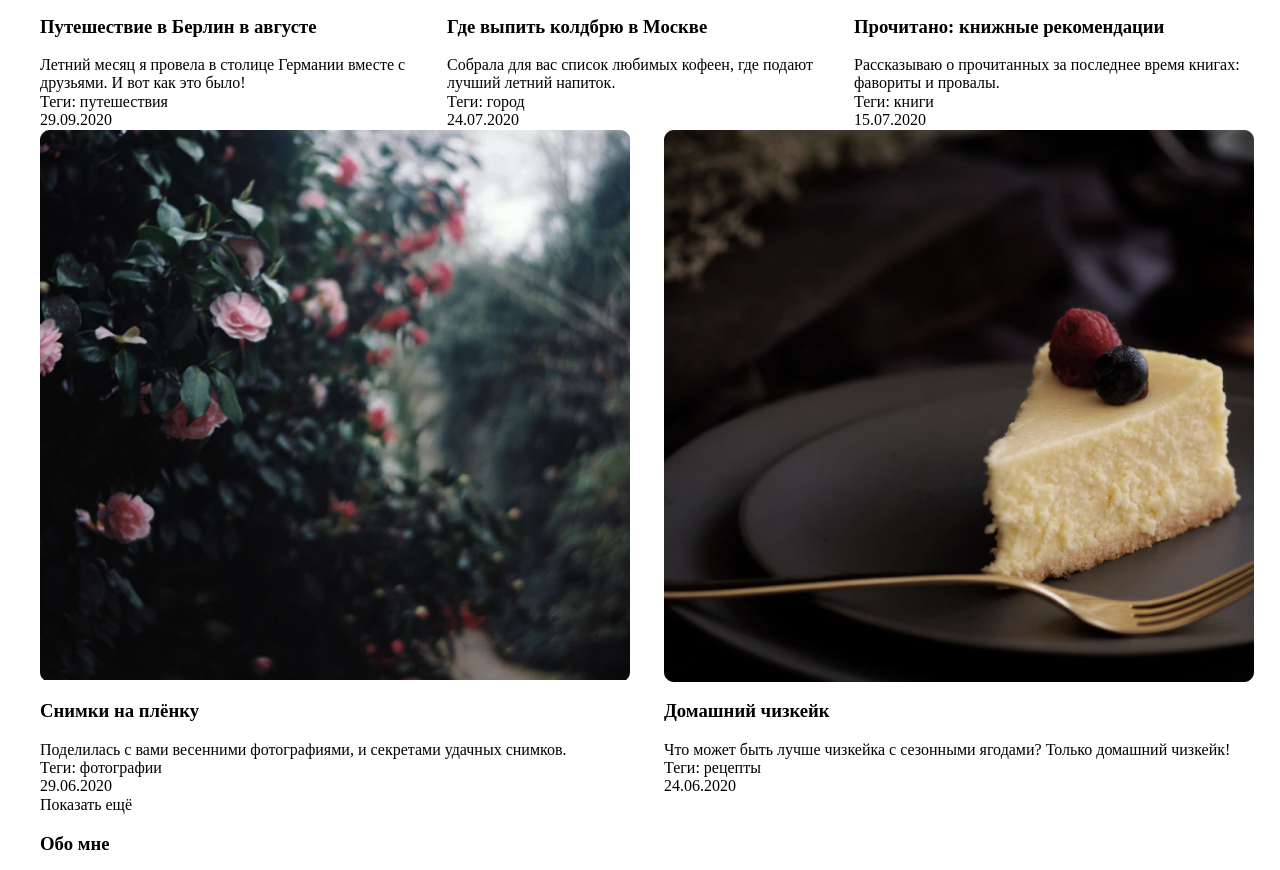
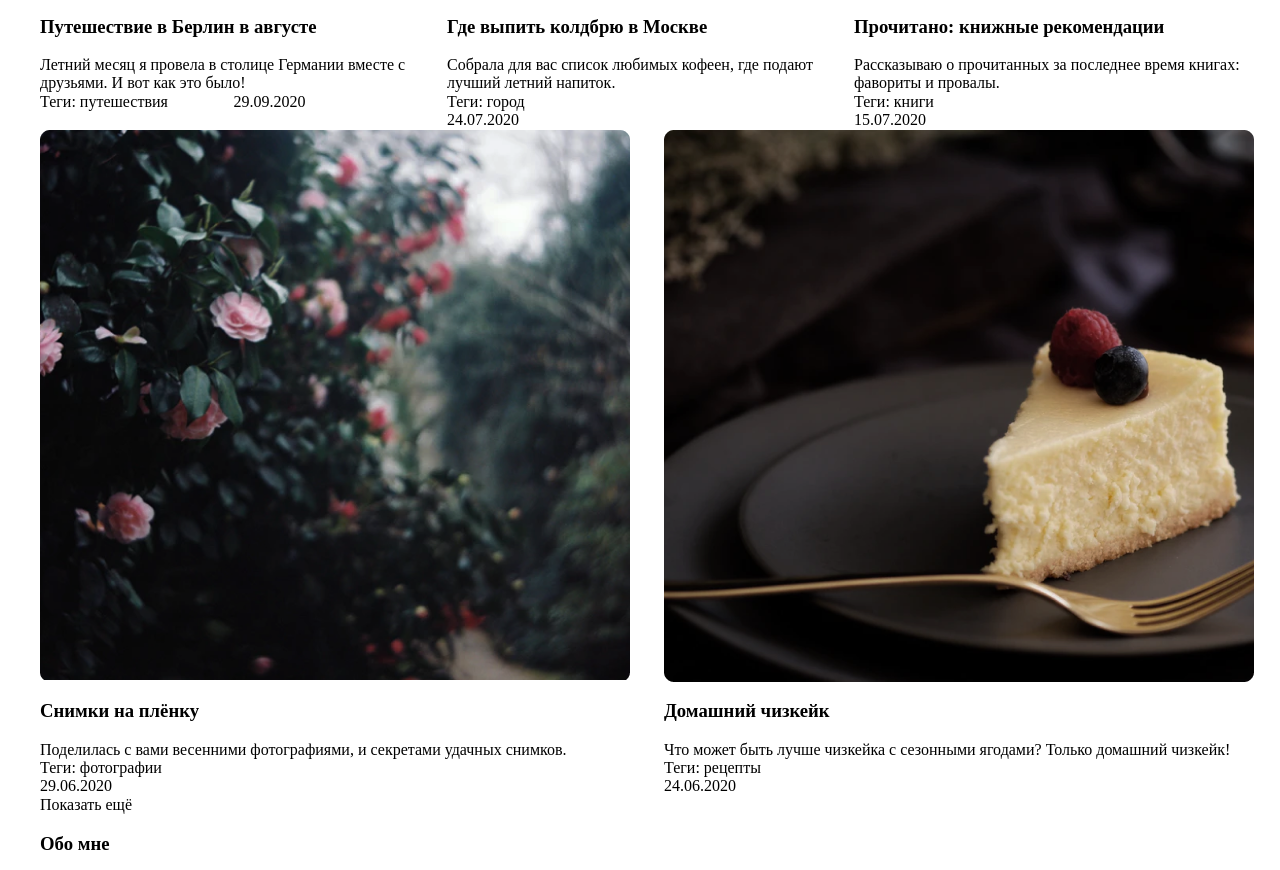
Before and after one commit to Livanenkova/Livanenkova-zaverstai, a website: page source/Index.html in a window 1280 px wide. Shown: the part 953-1823 px from the top of the page. Drawn offline with nearby package versions, Linux system fonts and the light colour scheme; files that its build step writes are made by us from their sources.

Commit message:
change articles

```diff
--- a/source/Index.html
+++ b/source/Index.html
@@ -40,8 +40,10 @@
           <div class="articles__item-img articles__item-img--berlin"></div>
           <h3 class="articles__item-title">Путешествие в Берлин в августе</h3>
           <div class="articles__item-text">Летний месяц я провела в столице Германии вместе с друзьями. И вот как это было!</div>
+        <div class="articles__item-wrapper">
           <div class="articles__item-tag">Теги: путешествия</div>
           <div class="articles__item-date">29.09.2020</div>
+        </div>
         </article>
         <article class="articles__item  articles__item--coffee">
           <div class="articles__item-img articles__item-img--coffee"></div>
--- a/source/sass/blocks/page-articles.scss
+++ b/source/sass/blocks/page-articles.scss
@@ -88,3 +88,20 @@
 .articles-wrapper-half > .articles__item {
   width: 48%;
 }
+
+.articles__item-wrapper {
+  display: flex;
+  flex-direction: row;
+  width: 100%;
+  justify-content: space-between;
+  align-items: center;
+
+}
+
+.articles__item-tag {
+  width: 50%;
+}
+
+.articles__item-date {
+  width: 50%;
+}
```
